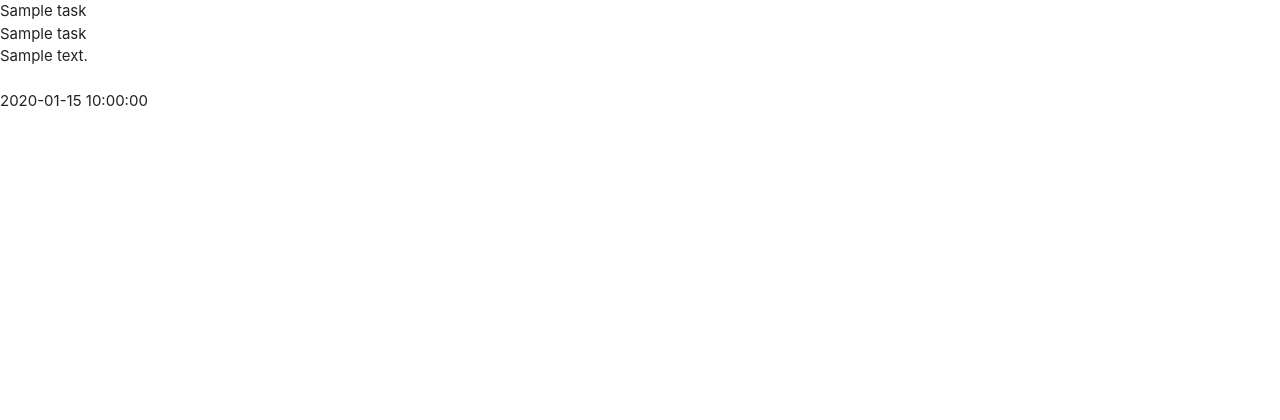
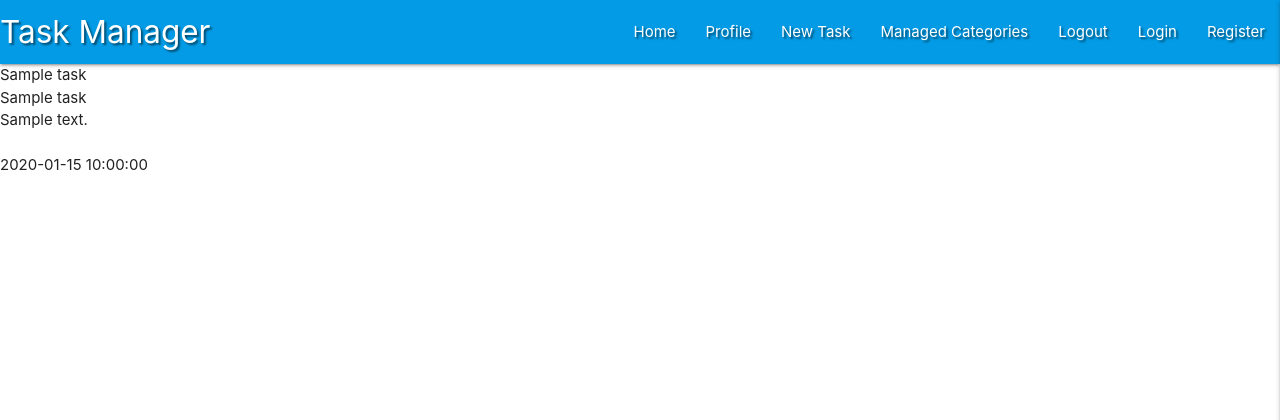
Before and after one commit to GOSUB-C64/creating-a-task-manager, a Flask app: page / in a window 1280 px wide. Shown: the top 420 px of the page. Run offline with Flask 2, Linux system fonts and the light colour scheme; a database or web service that is not in the repository returns one stand-in record (values such as "Sample title"); some libraries are stand-ins or nearby versions.

Commit message:
add materialize navbar and side bar

```diff
--- a/static/css/style.css
+++ b/static/css/style.css
@@ -0,0 +1,3 @@
+.text-shadow {
+    text-shadow: 2px 2px 2px rgba(0,0,0,0.5);
+}
--- a/static/js/script.js
+++ b/static/js/script.js
@@ -0,0 +1,11 @@
+  $(document).ready(function(){
+    $('.sidenav').sidenav({edge: "right"});
+  });
+
+//   $(body).css("background-color:", "brown");
+
+
+//   document.addEventListener('DOMContentLoaded', function() {
+//     var elems = document.querySelectorAll('.sidenav');
+//     var instances = M.Sidenav.init(elems, options);
+//   });
--- a/templates/base.html
+++ b/templates/base.html
@@ -1,24 +1,59 @@
 <!DOCTYPE html>
 <html lang="en">
+
 <head>
     <meta charset="UTF-8">
     <meta name="viewport" content="width=device-width, initial-scale=1.0">
     <link rel="stylesheet" href="https://cdnjs.cloudflare.com/ajax/libs/font-awesome/5.15.1/css/all.min.css"
-         integrity="sha512-+4zCK9k+qNFUR5X+cKL9EIR+ZOhtIloNl9GIKS57V1MyNsYpYcUrUeQc9vNfzsWfV28IaLL3i96P9sdNyeRssA==" crossorigin="anonymous" type="text/css">
-    <link rel="stylesheet" href="https://cdnjs.cloudflare.com/ajax/libs/materialize/1.0.0/css/materialize.min.css" type="text/css">
+        integrity="sha512-+4zCK9k+qNFUR5X+cKL9EIR+ZOhtIloNl9GIKS57V1MyNsYpYcUrUeQc9vNfzsWfV28IaLL3i96P9sdNyeRssA=="
+        crossorigin="anonymous" type="text/css">
+    <link rel="stylesheet" href="https://cdnjs.cloudflare.com/ajax/libs/materialize/1.0.0/css/materialize.min.css"
+        type="text/css">
     <link rel="stylesheet" href="{{ url_for('static', filename='css/style.css') }}" type="text/css">
     <title>Task Manager</title>
     {% block styles %}
     {% endblock %}
 </head>
+
 <body>
+    <header>
+        <!-- main nav bar -->
+        <nav class="nav-extended text-shadow light-blue darken-1">
+            <div class="nav-wrapper">
+                <a href="{{ url_for('get_tasks') }}" class="brand-logo">Task Manager</a>
+                <a href="#" data-target="mobile-demo" class="sidenav-trigger right"><i class="fas fa-bars"></i></a>
+                <ul class="right hide-on-med-and-down">
+                    <li><a href="#">Home</a></li>
+                    <li><a href="#">Profile</a></li>
+                    <li><a href="#">New Task</a></li>
+                    <li><a href="#">Managed Categories</a></li>
+                    <li><a href="#">Logout</a></li>
+                    <li><a href="#">Login</a></li>
+                    <li><a href="#">Register</a></li>
+                </ul>
+            </div>
+        </nav>
+        <!-- mobile side bar -->
+        <ul class="sidenav" id="mobile-demo">
+            <li><h4 class="center-align light-blue-text text-darken-4"></h4></li>
+            <li><a href="{{ url_for('get_tasks') }}">Home</a></li>
+            <li><a href="#">Profile</a></li>
+            <li><a href="#">New Task</a></li>
+            <li><a href="#">Managed Categories</a></li>
+            <li><a href="#">Logout</a></li>
+            <li><a href="#">Login</a></li>
+            <li><a href="#">Register</a></li>
+        </ul>
+    </header>
     {% block content %}
     {% endblock %}
-    <script src="http://code.jquery.com/jquery-3.5.1.min.js"
-        integrity="sha256-9/aliU8dGd2tb6OSsuzixeV4y/faTqgFtohetphbbj0=" crossorigin="anonymous"></script>
+
+    <script src="https://code.jquery.com/jquery-3.5.1.min.js" integrity="sha256-9/aliU8dGd2tb6OSsuzixeV4y/faTqgFtohetphbbj0=" crossorigin="anonymous"></script>
     <script src="https://cdnjs.cloudflare.com/ajax/libs/materialize/1.0.0/js/materialize.min.js"></script>
     <script src="{{ url_for('static', filename='js/script.js') }}"></script>
+
     {% block scripts %}
     {% endblock %}
 </body>
+
 </html>
```
